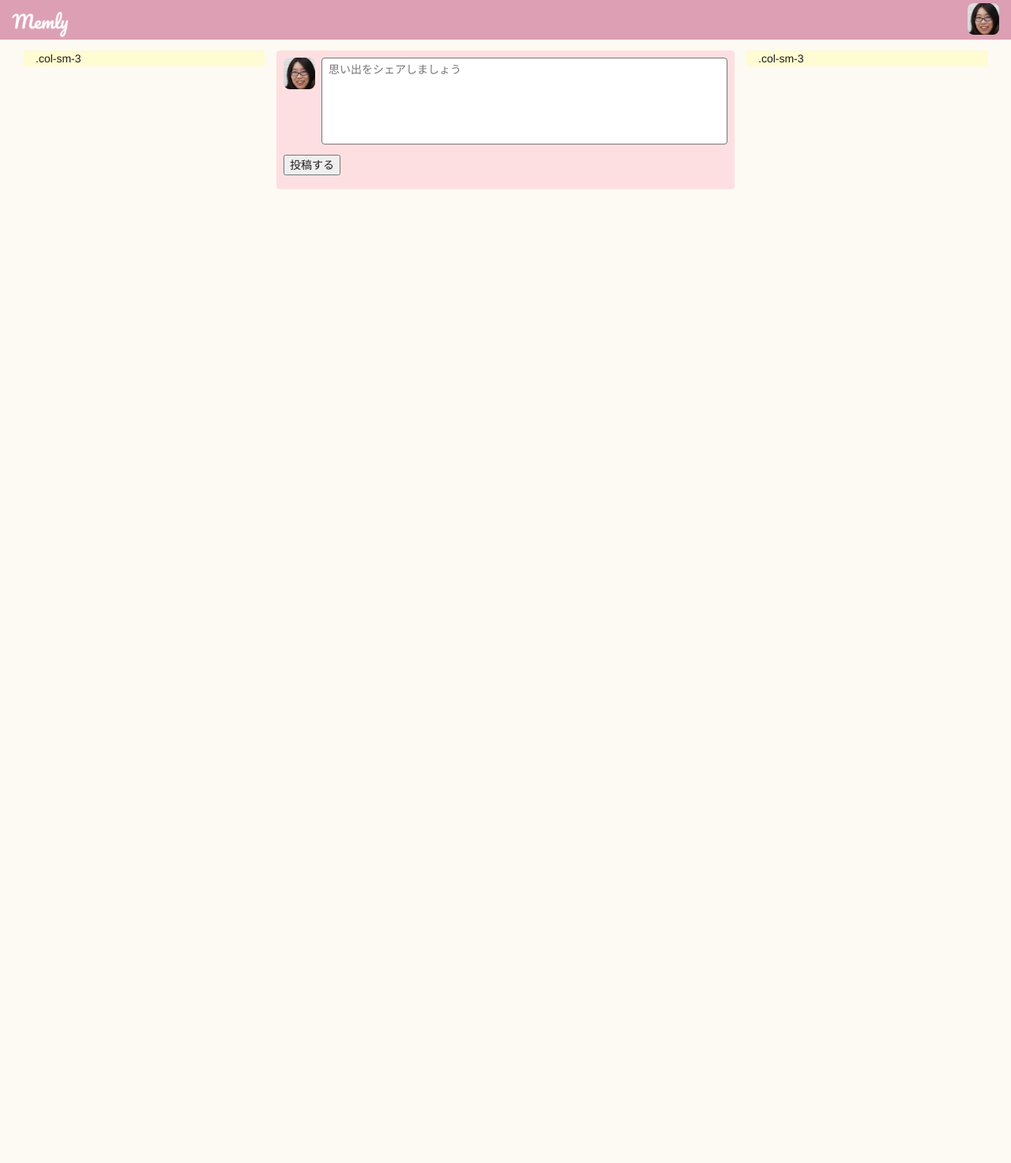
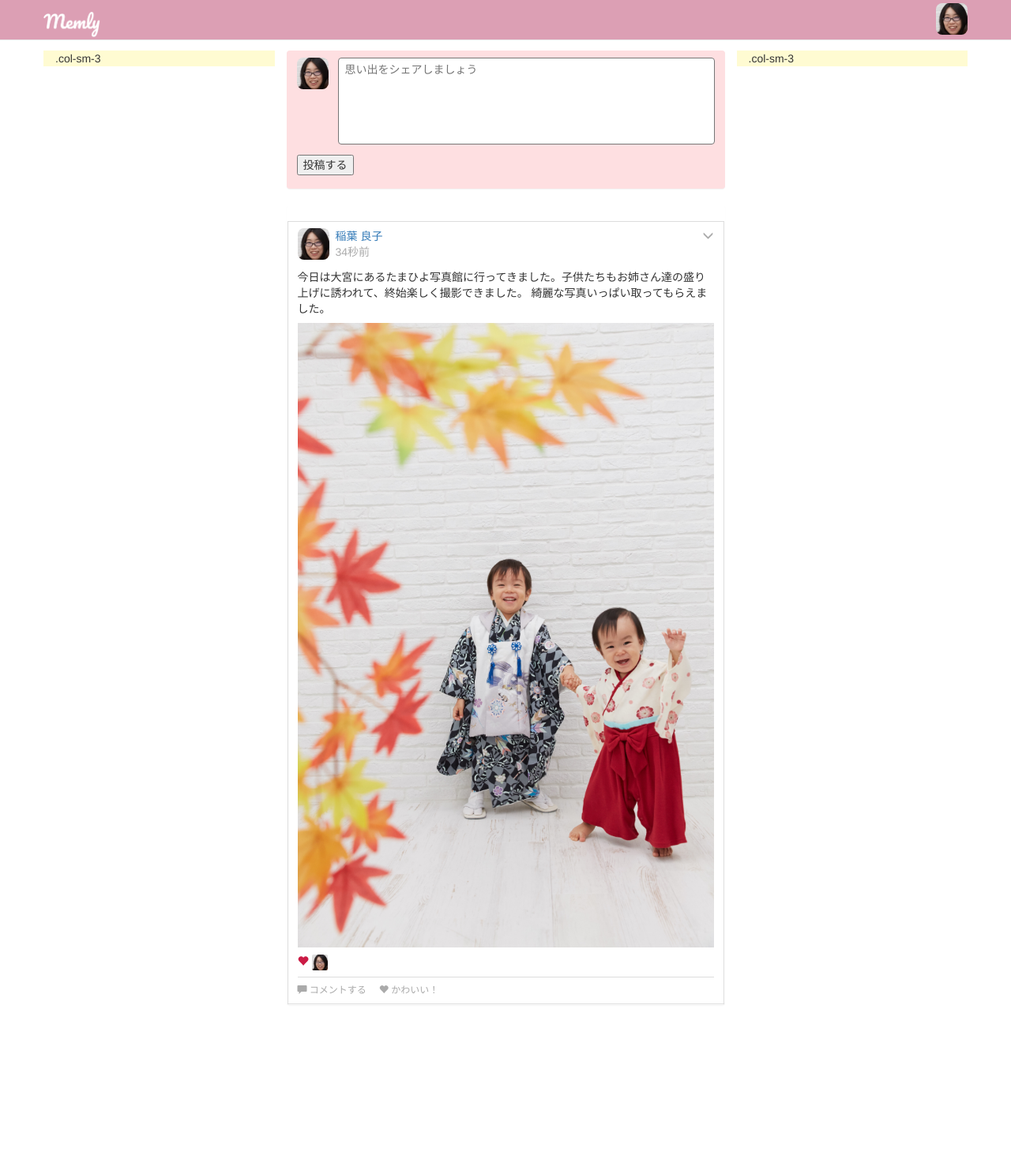
Before and after one commit to DrJackDisney/memly, a PHP site: page /main.php in a window 1280 px wide. Shown: the whole page at 79% size. Before the commit the page ends 239 px from the top, so only its background shows below. Run offline with PHP 8.4, Linux system fonts and the light colour scheme.

Commit message:
add feed sampleA

```diff
--- a/css/memly.css
+++ b/css/memly.css
@@ -47,13 +47,37 @@
 	background-color: #78A7B2;
 }
 
+/** text-colors **/
+.text-normal{
+	color: #333333;
+	color: #C1C1C1;
+}
 
+.text-strong{
+	color: #000000;
+}
+
+.text-light{
+	color: #7F7F7F;
+}
+
+.text-lightest{
+	color: #BDBDBD;
+}
+
+.text-hint{
+	color: #AAAAAA;
+}
+
+.text-disabled{
+	color: #D0D0D0;
+}
 
 /* body */
 body{
 	margin: 0;
 	font-family: helvetica, arial, 'hiragino kaku gothic pro', meiryo, 'ms pgothic', sans-serif;
-	color: #1C1C1C;
+
 }
 
 
@@ -77,7 +101,7 @@ body{
 
 .post-box{
 	background-color: #FEDFE1;
-	padding: 8px;
+	padding: 8px 12px;
 }
 
 .post-box-edit{
@@ -85,7 +109,7 @@ body{
 }
 
 .post-box-edit-left{
-	margin: 0 8px 0 0;
+	margin: 0 12px 0 0;
 }
 
 .post-box-edit-left-avatar-img{
@@ -118,12 +142,106 @@ body{
 	border-radius: 8px;
 }
 
+.avatar-box-img-xs{
+	width: 20px;
+	height: 20px;
+	border-radius: 2px;
+}
+
+
+/** timeline box **/
+.timeline-box{
+	margin-bottom: 200px;
+}
+
+
+/** feed **/
+.feed{
+	border: 1px solid #dddddd;
+	padding: 8px 12px;
+}
+
+.feed-header{
+	display: flex;
+	margin-bottom: 12px;
+}
+
+.feed-header-info{
+	display: flex;
+	width: 100%;
+}
+
+.feed-header-info-avatar{
+	margin: 0 8px 0 0;
+}
+
+.feed-body-object{
+	margin-bottom: 8px;
+}
+
+.feed-body-comment{
+	margin-bottom: 8px;
+}
+
+.feed-body-object-image{
+	width:100%;
+}
+
+.feed-reaction{
+	margin-bottom: 8px;
+}
+
+.feed-reaction-act{
+	display: flex;
+}
+
+.feed-reaction-act-icon{
+    margin-right: 4px;
+    line-height: 20px;
+}
+
+.feed-reaction-act-icon-heart{
+	color: #CB1B45;
+}
+
+.feed-operation{
+	display: flex;
+    border-top: 1px solid #dddddd;
+    padding-top: 8px;
+}
+
+.feed-operation-button {
+    padding: 0px 8px;
+    font-size: 12px;
+}
+
+.feed-operation-button:first-child {
+    padding-left: 0;
+}
+
+.feed-operation-button:hover {
+	color: #7F7F7F;
+}
+
+
+.feed-operation-button:hover .feed-operation-button-text {
+	text-decoration: underline;
+}
+
 /** override bootstrap **/
 @media (min-width: 1200px){
-	.container {
-	    width: 1190px;
+
+	.container-fluid {
+	    width: 1170px;
 	    padding-right: 0;
 	    padding-left: 0;
+	    margin-right: auto;
+	    margin-left: auto;
+	}
+
+
+	.container {
+	    //width: 1190px;
 	}
 }
 
--- a/main.php
+++ b/main.php
@@ -13,7 +13,7 @@
 		<link href="css/memly.css" rel="stylesheet" type="text/css" >
 
 	</head>
-	<body class="bk-shironeri" ng-controller="MainAppController">
+	<body class="bk-shironer text-normali" ng-controller="MainAppController">
 
 	<!-- navbar -->
 	<nav class="navbar navbar-default navbar-fixed-top bk-nadeshiko" >
@@ -60,7 +60,74 @@
 						<button class="post-box-operation-button" ng-click="showNewMessage()">投稿する</button>
 					</div>
 				</div>
-				<h1>{{newMessage}}</h1>
+				<div class="timeline-box panel">
+					<h1>{{newMessage}}</h1>
+
+					<div class="feed">
+
+						<div class="feed-header">
+							<div class="feed-header-info">
+								<div class="feed-header-info-avatar avatar-box">
+									<img class="feed-header-info-avatar-img avatar-box-img" src="img/sample/sample-avatar.jpg">
+								</div>
+								<div class="feed-header-info-main">
+									<div class="feed-header-info-main-name">
+										<a href="#" class="link">稲葉 良子</a>
+									</div>
+									<div class="feed-header-info-main-time">
+										<span class="text-hint">34秒前</span>
+									</div>
+								</div>
+							</div>
+							<div class="feed-header-option">
+								<span class="glyphicon glyphicon-menu-down text-hint" aria-hidden="true"></span>
+							</div>
+						</div>
+
+						<div class="feed-body">
+							<div class="feed-body-comment">
+								<span class="feed-body-comment">
+									今日は大宮にあるたまひよ写真館に行ってきました。子供たちもお姉さん達の盛り上げに誘われて、終始楽しく撮影できました。
+									綺麗な写真いっぱい取ってもらえました。
+								</span>
+							</div>
+							<div class="feed-body-object">
+								<img class="feed-body-object-image" src="img/sample/sample_photo.jpg">
+							</div>
+
+						</div>
+
+						<div class="feed-reaction">
+							<div class="feed-reaction-act">
+								<div class="feed-reaction-act-icon">
+									<span class="feed-reaction-act-icon-heart glyphicon glyphicon-heart"></span>
+								</div>
+								<div class="feed-reaction-act-users">
+									<img class="feed-reaction-act-users avatar-box-img-xs" src="img/sample/sample-avatar.jpg">
+								</div>
+							</div>
+						</div>
+
+						<div class="feed-operation">
+							<div class="feed-operation-button text-hint">
+								<span class="feed-operation-button-icon glyphicon glyphicon-comment"></span>
+								<span class="feed-operation-button-text">コメントする</span>
+
+							</div>
+							<div class="feed-operation-button text-hint">
+								<span class="feed-operation-button-icon glyphicon glyphicon-heart"></span>
+								<span class="feed-operation-button-text">かわいい！</span>
+
+							</div>
+							<!--
+							<div class="feed-operation-button text-hint">
+								<span class="feed-operation-button-icon"></span>
+								<span class="feed-operation-button-text">シェアする</span>
+							</div>
+							 -->
+						</div>
+					</div>
+				</div>
 
 				<!--<?php
 				$message = "Hello Memly";
```
Also changed, not shown: img/sample/sample-avatar2.jpg (added), img/sample/sample_photo.jpg (added).
